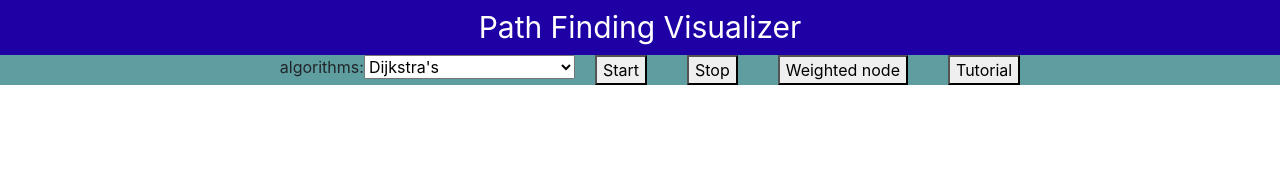
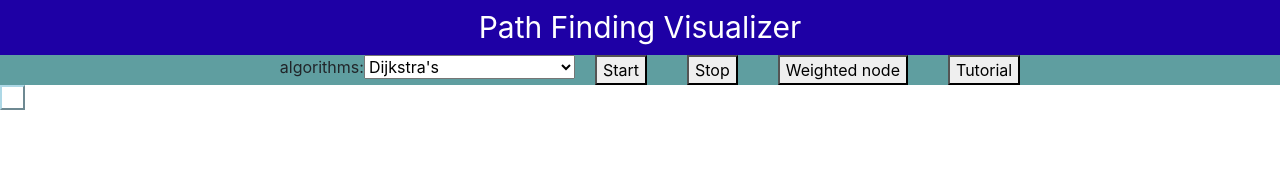
Before and after one commit to trevor-liu/path-finding-visualizer, a React (Create React App) app: page / in a window 1280 px wide. Shown: the top 175 px of the page. Built offline with nearby package versions, Linux system fonts and the light colour scheme.

Commit message:
adding button

```diff
--- a/src/App.css
+++ b/src/App.css
@@ -27,3 +27,15 @@
   text-align: center;
   color: white;
 }
+
+.node {
+  border-width: 2px;
+  border-color: lightblue;
+  background-color: white;
+  width: 25px;
+  height: 25px;
+}
+
+.node:hover {
+  background-color: blue;
+}
--- a/src/App.js
+++ b/src/App.js
@@ -35,6 +35,29 @@ class Footer extends React.Component {
     );
   }
 }
+/*
+function Square() {
+  return (
+    <button className="square" onClick={}></button>
+  )
+}
+
+class Grid extends React.Component {
+  renderSquare(i) {
+    return (
+      <Square
+        value={this.props.squares[i]}
+      />
+    );
+  }
+}
+*/
+function Square() {
+  return (
+    <button class='node'></button>
+  )
+}
+
 
 class App extends React.Component {
   render () {
@@ -42,6 +65,7 @@ class App extends React.Component {
       <div>
         <TopHeader />
         <Footer />
+        <Square />
       </div>
     );
   }
```
